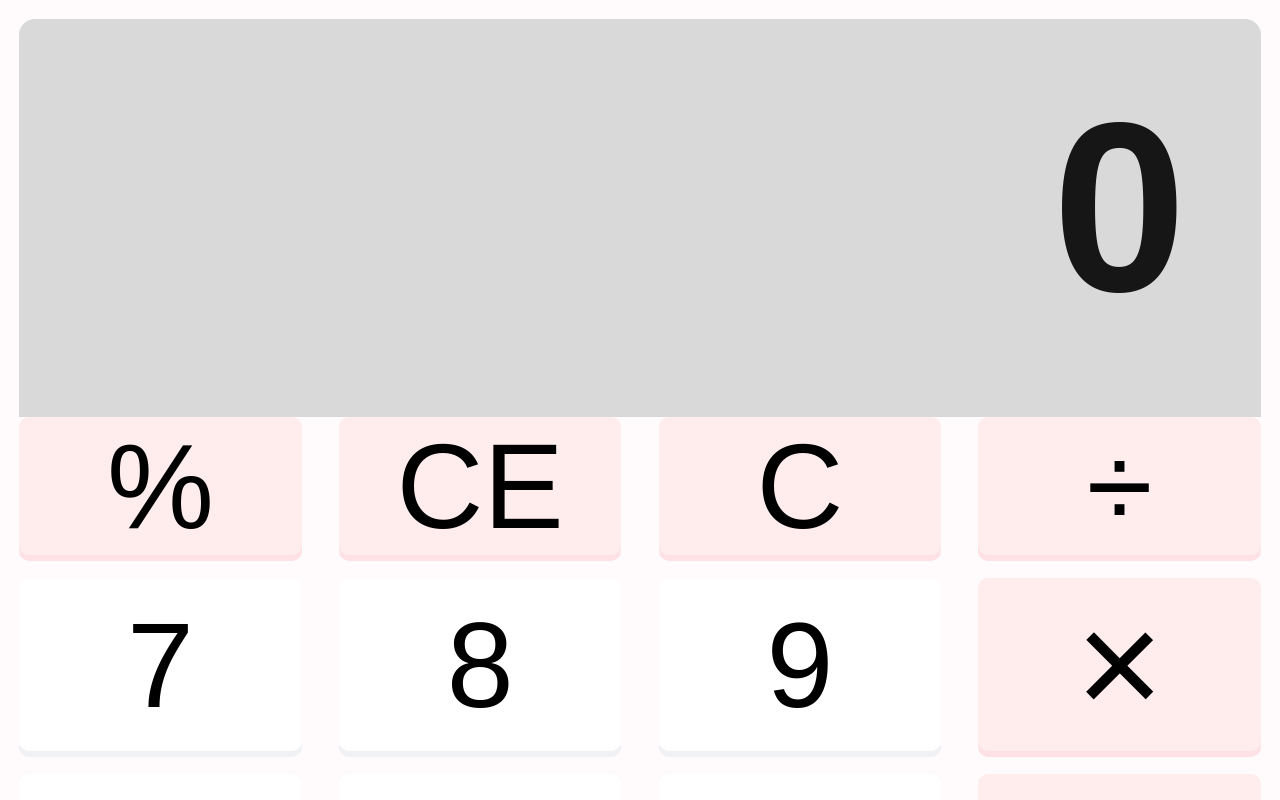
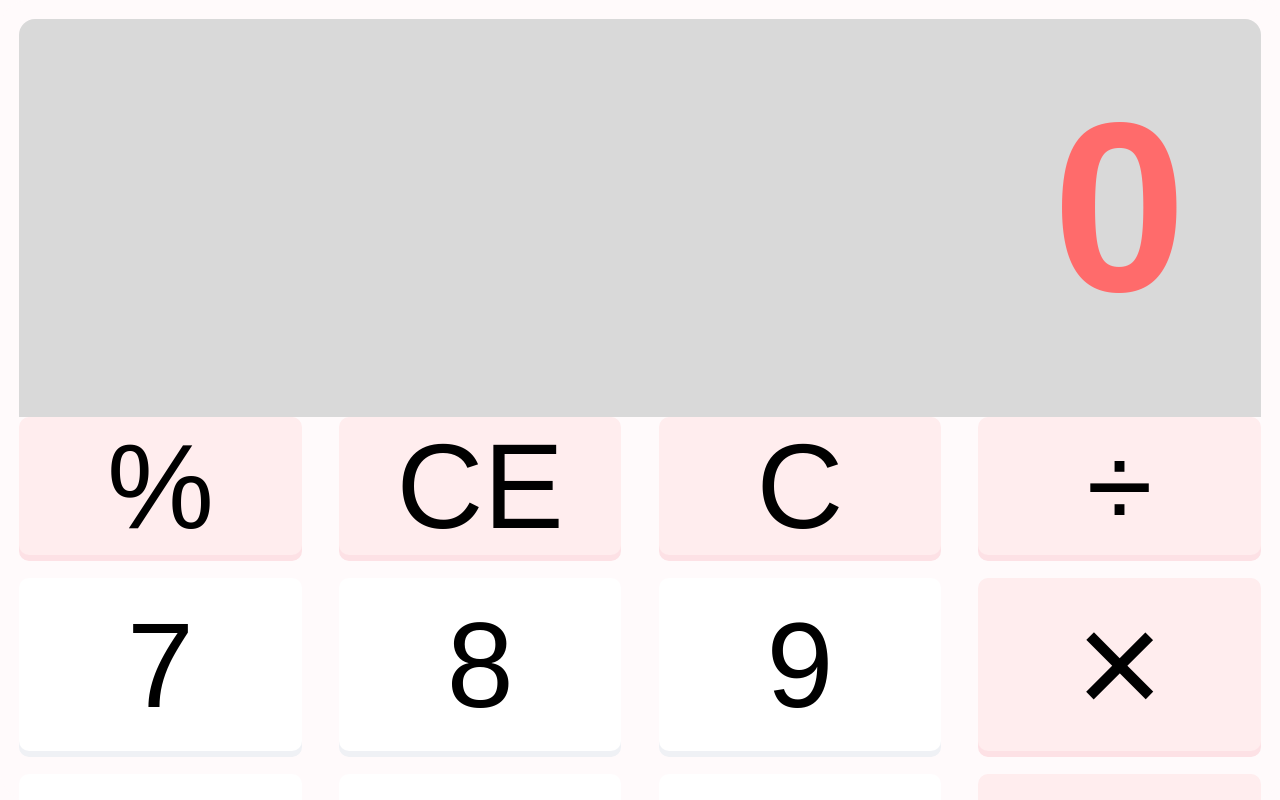
Before and after one commit to re-rank/-, a plain HTML site: page index.html in a window 1280 px wide. Drawn offline with Linux system fonts and the light colour scheme; a web font is replaced by a local one.

Commit message:
Change display result color to pink (#ff6b6b)

```diff
--- a/index.html
+++ b/index.html
@@ -74,7 +74,7 @@
 
         .display-value {
             font-size: 8rem;
-            color: #161616;
+            color: #ff6b6b;
             font-weight: 600;
             overflow: hidden;
             text-overflow: ellipsis;
```
